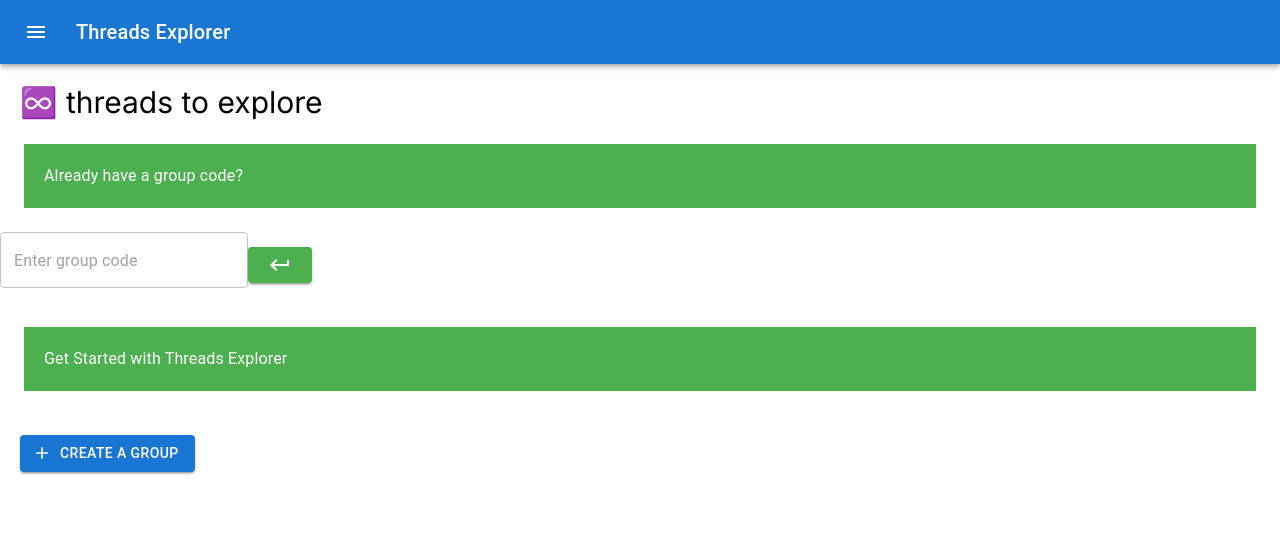
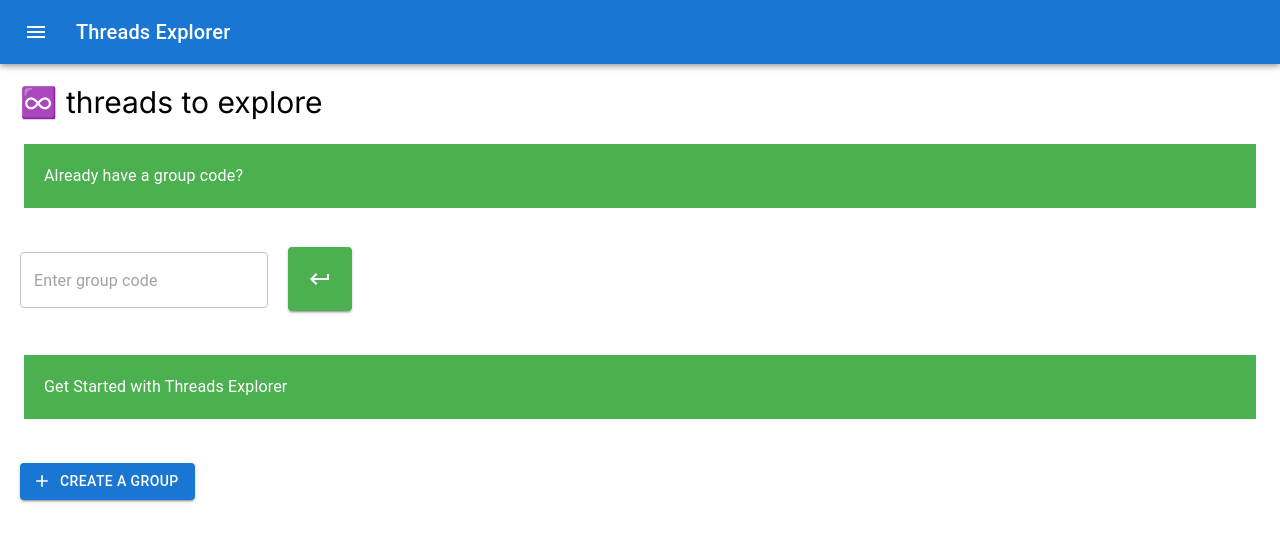
Before and after one commit to technologic808/threads-explorer, a Next.js app: page / in a window 1280 px wide. Shown: the top 542 px of the page. Built offline with nearby package versions, Linux system fonts and the light colour scheme.

Commit message:
Update home.css

```diff
--- a/app/home.css
+++ b/app/home.css
@@ -4,7 +4,7 @@
 }
 
 .form-element{
-    padding: 20px;
+    padding: 20px !important;
 }
 
 .submit-button{
```
